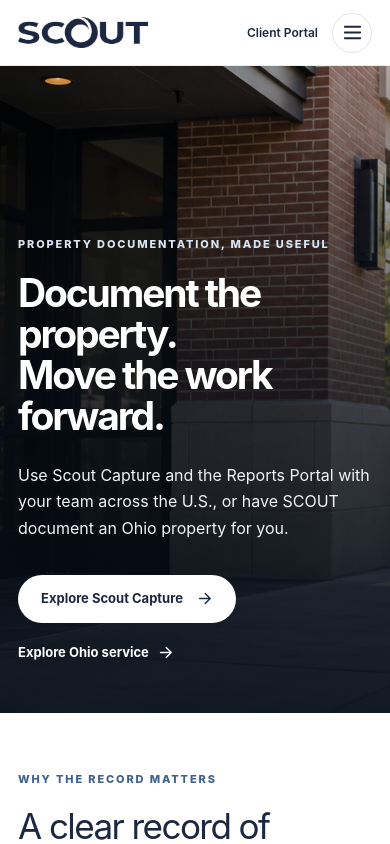
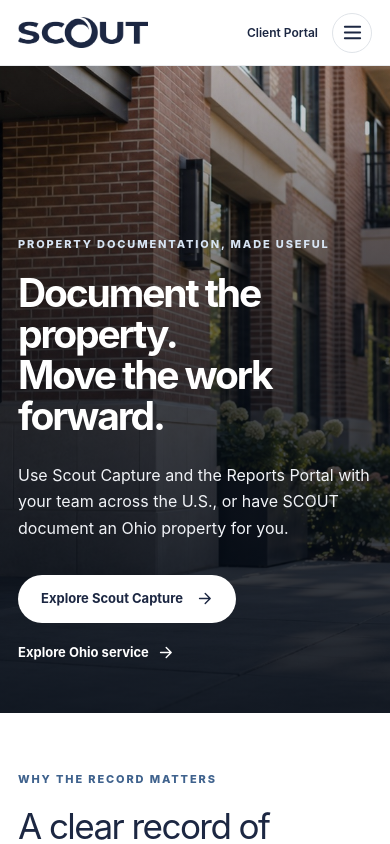
Before and after one commit to bennettb15/scout-site, a React (Vite) app: page / in a window 390 px wide. Shown: the top 844 px of the page. Built offline with nearby package versions, Linux system fonts and the light colour scheme.

Commit message:
Balance mobile hero crop

```diff
--- a/src/ScoutMarketingSite.css
+++ b/src/ScoutMarketingSite.css
@@ -368,3 +368,7 @@
   .sc-service-journey-steps p { grid-column: 2; }
   .sc-faq { padding-block: 60px; }
 }
+
+@media (max-width: 500px) {
+  .sc-hero-photo { object-position: 53% center; }
+}
```
